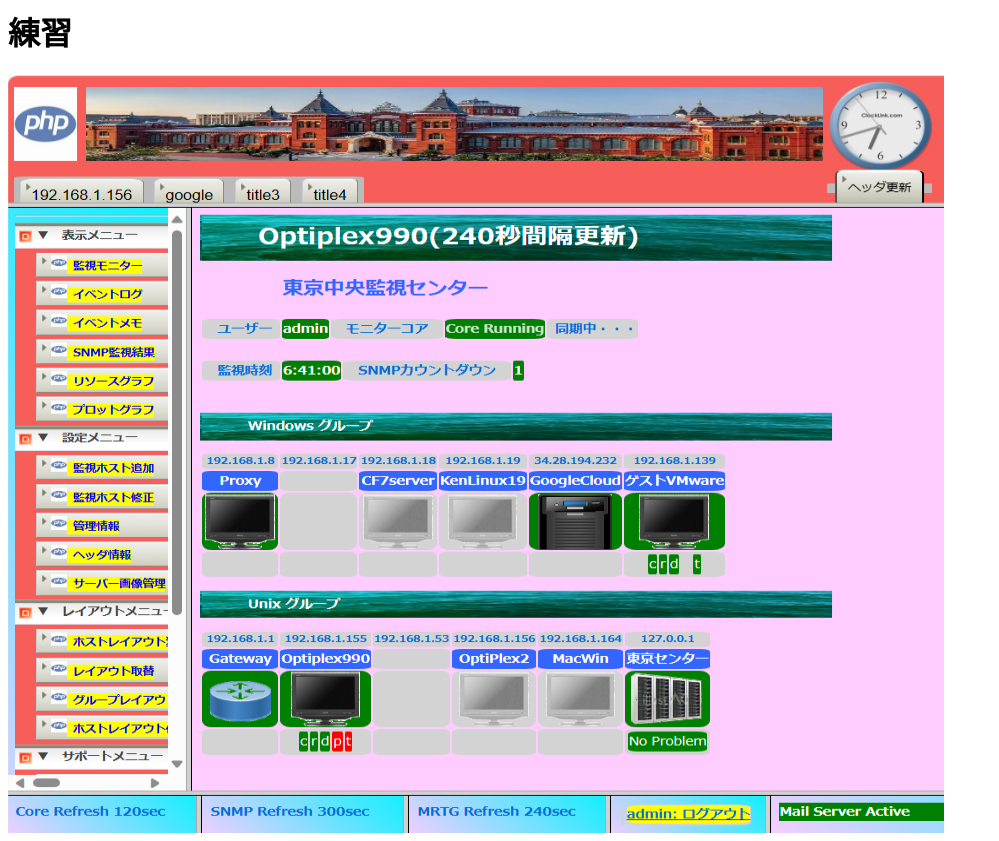
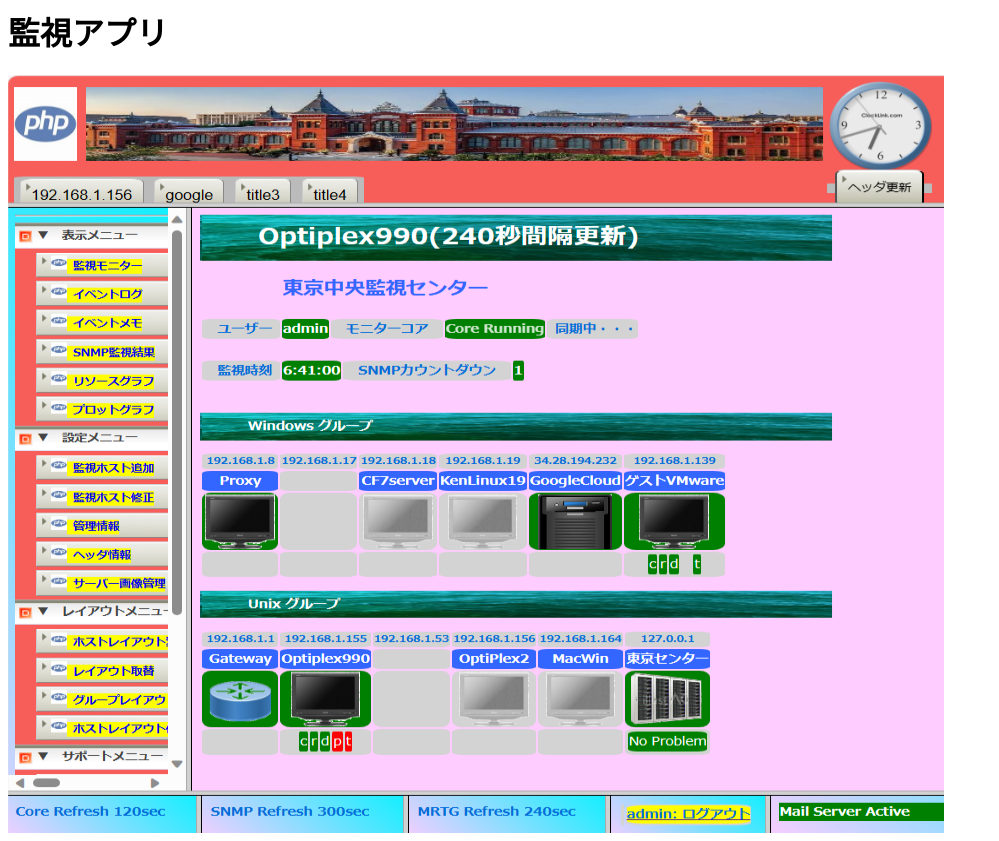
Before and after one commit to ossiansunny/ossiansunny.github.io, a plain HTML site: page index.html in a window 1280 px wide. Shown: the whole page, without its empty margins (0-999 px from the left). Drawn offline with Linux system fonts and the light colour scheme.

Commit message:
Update index.html

```diff
--- a/index.html
+++ b/index.html
@@ -1,4 +1,4 @@
 <html><body>
-  <h1>練習</h1>
+  <h1>監視アプリ</h1>
   <img src=visualmonitor.png>
 </body></html>
```
